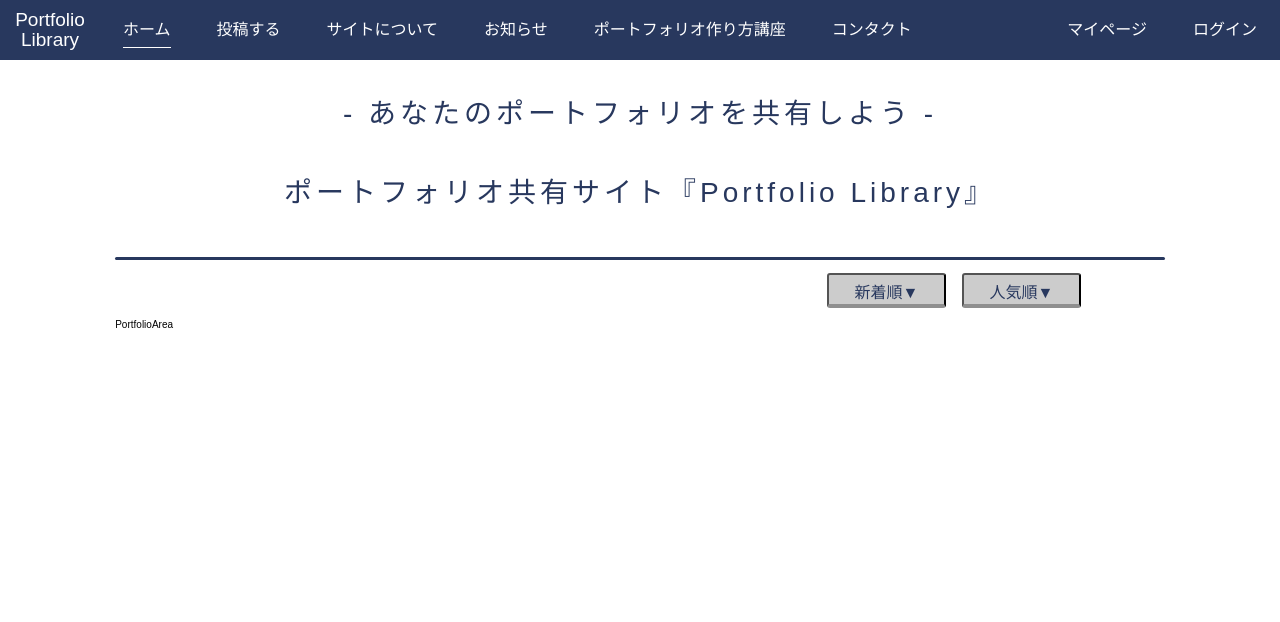
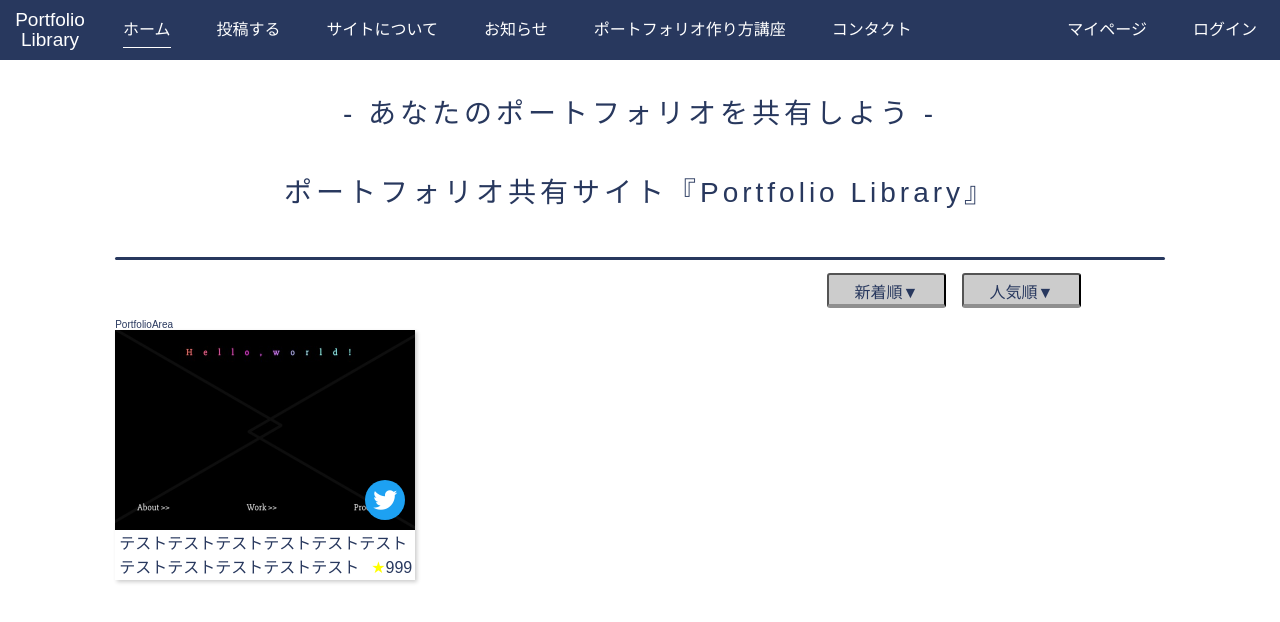
Before and after one commit to Kou0402/portfolio-library-new, a Nuxt app: page / in a window 1280 px wide. Shown: the top 622 px of the page. Built offline with nearby package versions, Linux system fonts and the light colour scheme.

Commit message:
style: add PortfolioCard.vue

```diff
--- a/assets/style/style.scss
+++ b/assets/style/style.scss
@@ -10,5 +10,10 @@
   font-size: 62.5%;
 }
 body {
+  color: $main-color1;
   font-family: "Hiragino Kaku Gothic ProN", Meiryo, sans-serif;
 }
+a {
+  color: $main-color1;
+  text-decoration: none;
+}
--- a/components/page/home/PortfolioArea.vue
+++ b/components/page/home/PortfolioArea.vue
@@ -1,5 +1,16 @@
 <template>
   <section class="portfolio-area">
     PortfolioArea
+    <PortfolioCard></PortfolioCard>
   </section>
 </template>
+
+<script>
+import PortfolioCard from '~/components/page/home/PortfolioCard.vue'
+
+export default {
+  components: {
+    PortfolioCard
+  }
+}
+</script>
--- /dev/null
+++ b/components/page/home/PortfolioCard.vue
@@ -0,0 +1,54 @@
+<template>
+  <a href="https://portfolio-library.com" class="portfolio-card">
+    <img src="sample.png" alt="" class="image" />
+    <a href="https://twitter.com/ko_u_0402" class="icon">
+      <i class="fab fa-twitter"></i>
+    </a>
+    <p class="description">
+      テストテストテストテストテストテストテストテストテストテストテスト
+    </p>
+    <div class="favorite"><span class="star">★</span>999</div>
+  </a>
+</template>
+
+<style lang="scss" scoped>
+.portfolio-card {
+  display: block;
+  position: relative;
+  width: 300px;
+  height: 250px;
+  box-shadow: 2px 2px 4px rgba(0, 0, 0, 0.2);
+  > .image {
+    width: 300px;
+    height: 200px;
+  }
+  > .icon {
+    display: flex;
+    justify-content: center;
+    align-items: center;
+    position: absolute;
+    top: 150px;
+    left: 250px;
+    width: 40px;
+    height: 40px;
+    font-size: 24px;
+    background-color: #1da1f2;
+    color: #fff;
+    border-radius: 50%;
+  }
+  > .description {
+    font-size: 1.6rem;
+    line-height: 2.4rem;
+    padding: 0 4px;
+  }
+  > .favorite {
+    position: absolute;
+    font-size: 1.6rem;
+    top: 230px;
+    left: 256px;
+    > .star {
+      color: yellow;
+    }
+  }
+}
+</style>
```
Also changed, not shown: components/ui/ImageCard.vue (deleted), static/sample.png (added).
